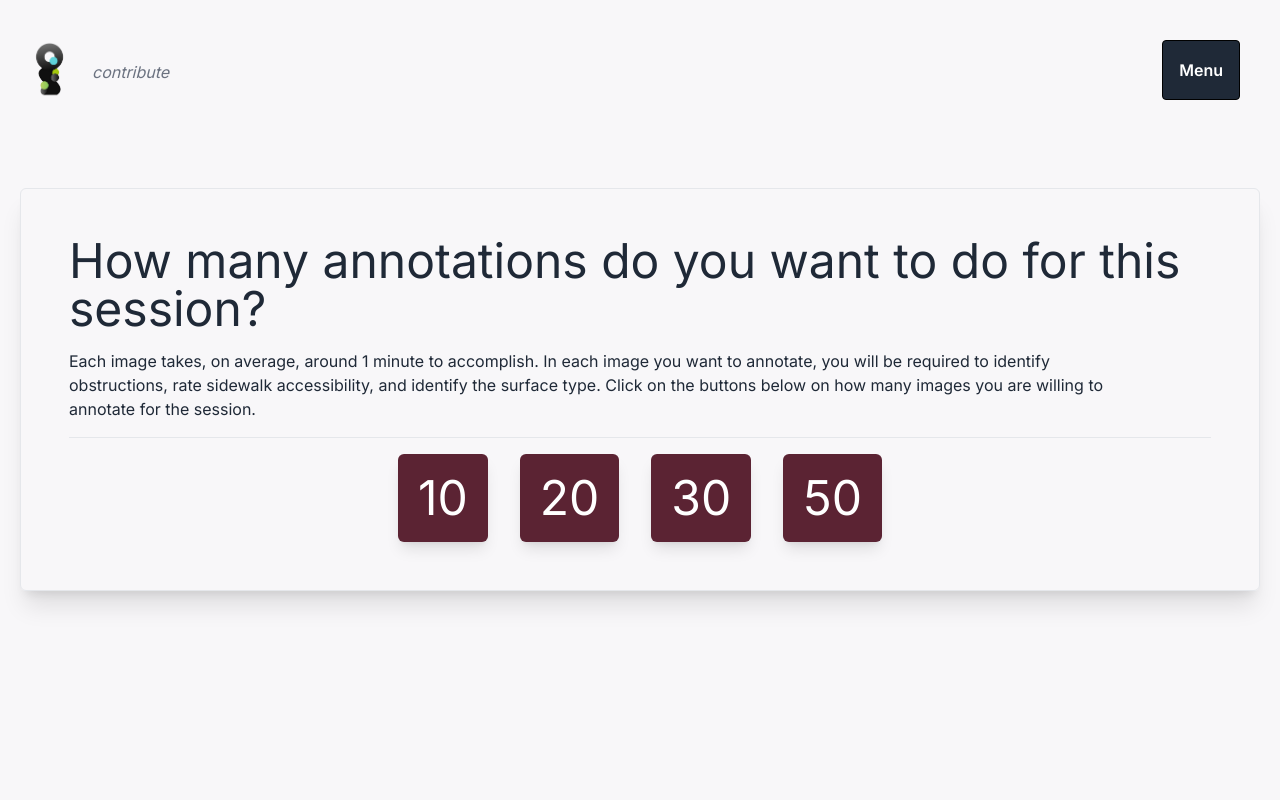
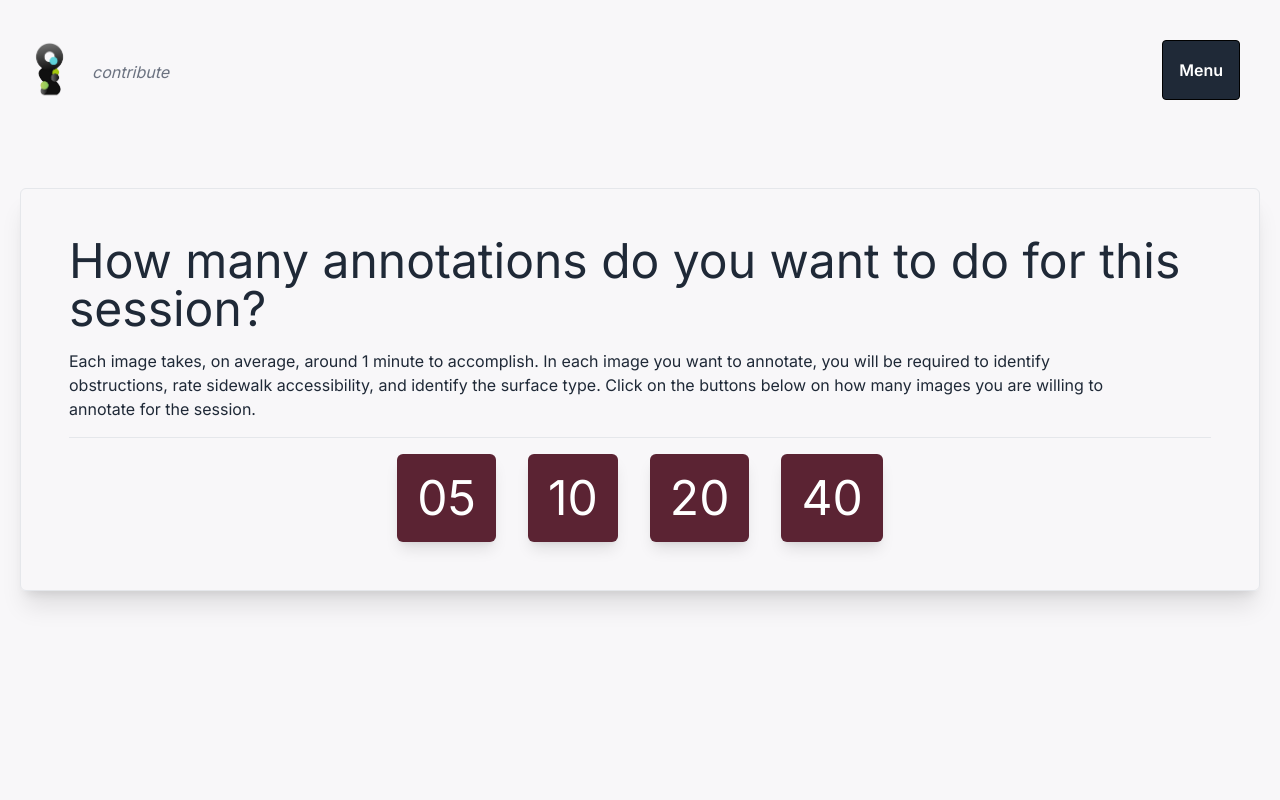
Before and after one commit to francisisip/imp, a Next.js app: page /contribute/annotate in a window 1280 px wide. Shown: the top 800 px of the page. Built offline with nearby package versions, Linux system fonts and the light colour scheme; no server answers; sample sign-in values are in the browser's storage.

Commit message:
before overhaul

```diff
--- a/src/features/annotate/selection.jsx
+++ b/src/features/annotate/selection.jsx
@@ -48,6 +48,14 @@ export default function AnnotationSessionSelection({ username }) {
             <div className="px-4 mt-4">
               <button
                 className="bg-primary text-white py-5 px-5 transition-all duration-300 ease-in-out rounded-md border-black hover:text-white hover:bg-gray-800 text-5xl shadow-lg"
+                onClick={() => setAnnotationSession(5)}
+              >
+                05
+              </button>
+            </div>
+            <div className="px-4 mt-4">
+              <button
+                className="bg-primary text-white py-5 px-5 transition-all duration-300 ease-in-out rounded-md border-black hover:text-white hover:bg-gray-800 text-5xl shadow-lg"
                 onClick={() => setAnnotationSession(10)}
               >
                 10
@@ -64,17 +72,9 @@ export default function AnnotationSessionSelection({ username }) {
             <div className="px-4 mt-4">
               <button
                 className="bg-primary text-white py-5 px-5 transition-all duration-300 ease-in-out rounded-md border-black hover:text-white hover:bg-gray-800 text-5xl shadow-lg"
-                onClick={() => setAnnotationSession(30)}
+                onClick={() => setAnnotationSession(40)}
               >
-                30
-              </button>
-            </div>
-            <div className="px-4 mt-4">
-              <button
-                className="bg-primary text-white py-5 px-5 transition-all duration-300 ease-in-out rounded-md border-black hover:text-white hover:bg-gray-800 text-5xl shadow-lg"
-                onClick={() => setAnnotationSession(50)}
-              >
-                50
+                40
               </button>
             </div>
           </div>
```
